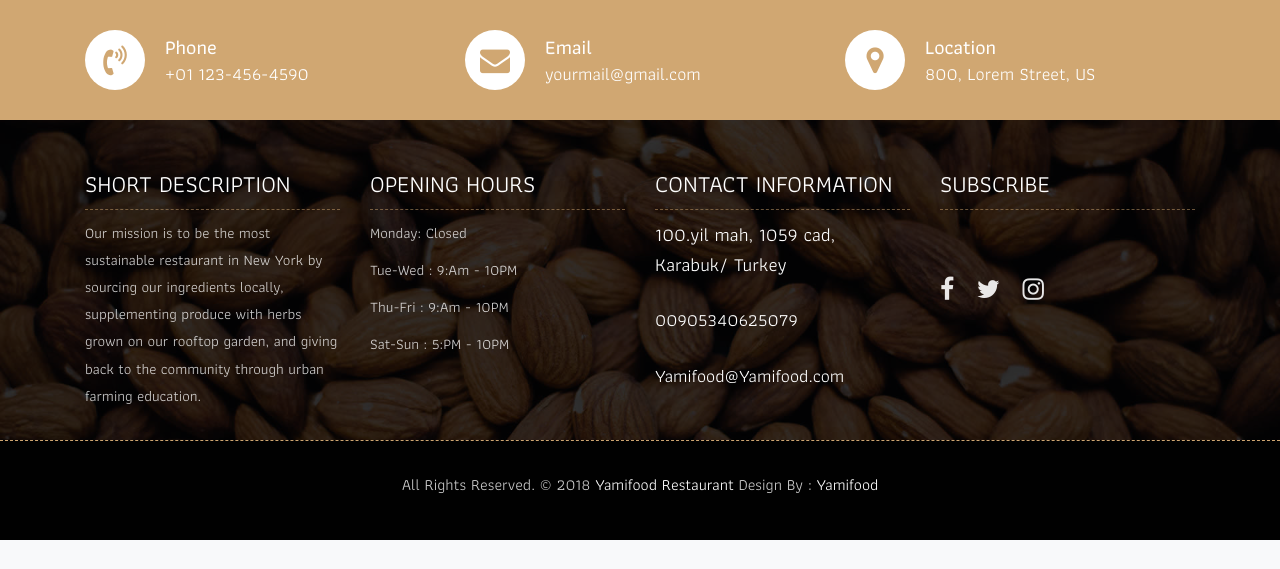
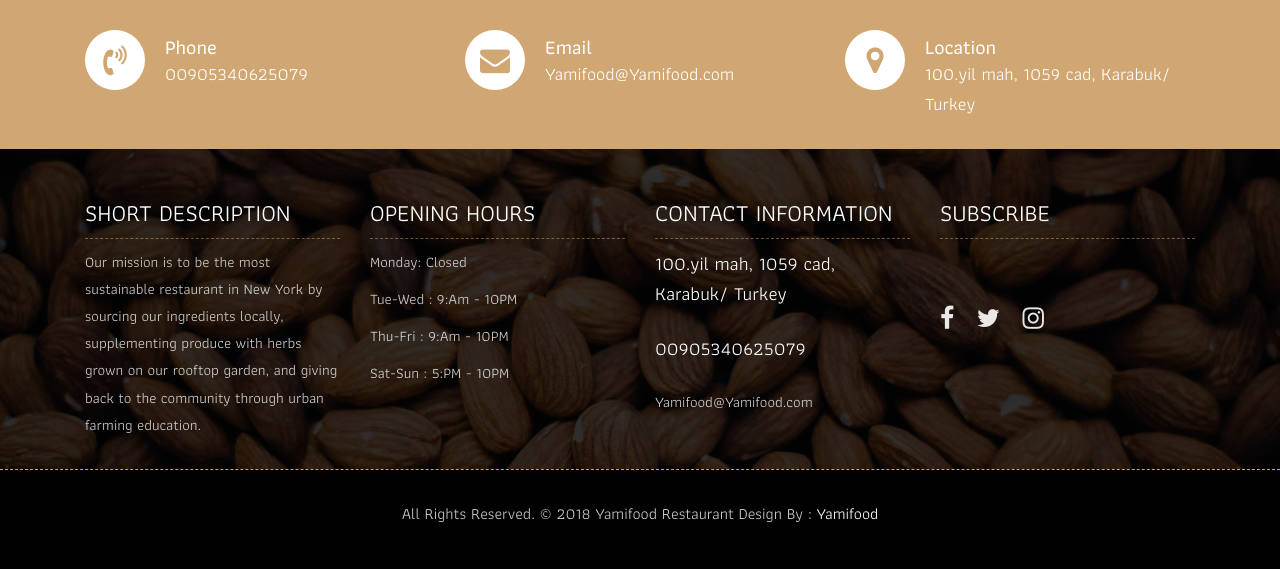
Before and after one commit to MohamadAlkhoja/Python-Django-RestaurantFoodOrder, a Django app: page /contact/ in a window 1280 px wide. Shown: the part 1630-2199 px from the top of the page. Before the commit the page ends 2170 px from the top, so only its background shows below. Run offline with Django 3.2, Linux system fonts and the light colour scheme; data comes from the database, SQL or seed files in the repository; both versions use the stored data as it was after the commit; some libraries are stand-ins or nearby versions; some web fonts are replaced.

Commit message:
General Editing 2

```diff
--- a/home/templates/contact.html
+++ b/home/templates/contact.html
@@ -26,20 +26,7 @@
 	<div class="contact-box">
 		<div class="container">
 			<div class="row">
-
 				<div class="col-lg-4">
-
-                        {% if messages %}
-                            {% for message in messages %}
-                                <div style="border-left: 6px solid mediumseagreen; background-color: lightgray;font-weight: bold">
-                                    <div class="alert alert-{{message.tag}}" role="alert">
-                                        {{ message }}
-                                    </div>
-                                </div>
-
-                            {% endfor %}
-                        {% endif %}
-
                         <form id="contactFormu" action="" method="post">
 						    {% csrf_token %}
                             {{ form.as_p }}
@@ -69,7 +56,7 @@
 					<div class="overflow-hidden">
 						<h4>Phone</h4>
 						<p class="lead">
-							+01 123-456-4590
+							{{ setting.phone }}
 						</p>
 					</div>
 				</div>
@@ -78,7 +65,7 @@
 					<div class="overflow-hidden">
 						<h4>Email</h4>
 						<p class="lead">
-							yourmail@gmail.com
+							{{ setting.email }}
 						</p>
 					</div>
 				</div>
@@ -87,7 +74,7 @@
 					<div class="overflow-hidden">
 						<h4>Location</h4>
 						<p class="lead">
-							800, Lorem Street, US
+							{{ setting.address }}
 						</p>
 					</div>
 				</div>
--- a/home/templates/footer.html
+++ b/home/templates/footer.html
@@ -19,8 +19,8 @@
 				<div class="col-lg-3 col-md-6">
 					<h3>Contact information</h3>
 					<p class="lead">{{ setting.address }}</p>
-					<p class="lead"><a href="#">{{ setting.phone }}</a></p>
-					<p><a href="#"> {{ setting.email }}</a></p>
+					<p class="lead">{{ setting.phone }}</p>
+					<p> {{ setting.email }}</p>
 				</div>
 				<div class="col-lg-3 col-md-6">
 					<h3>Subscribe</h3>
@@ -38,7 +38,7 @@
 			<div class="container">
 				<div class="row">
 					<div class="col-lg-12">
-						<p class="company-name">All Rights Reserved. &copy; 2018 <a href="#">Yamifood Restaurant</a> Design By :
+						<p class="company-name">All Rights Reserved. &copy; 2018 Yamifood Restaurant Design By :
 					<a href="#">{{ setting.title }}</a></p>
 					</div>
 				</div>
--- a/home/templates/products.html
+++ b/home/templates/products.html
@@ -31,7 +31,6 @@
 				<div class="col-lg-12">
 					<div class="heading-title text-center">
 						<h2>{{ categorydata.title }}</h2>
-						<p>This our special menu have different kind of delicious food that made with love</p>
 					</div>
 				</div>
 			</div>
```
Also changed, not shown: db.sqlite3.
